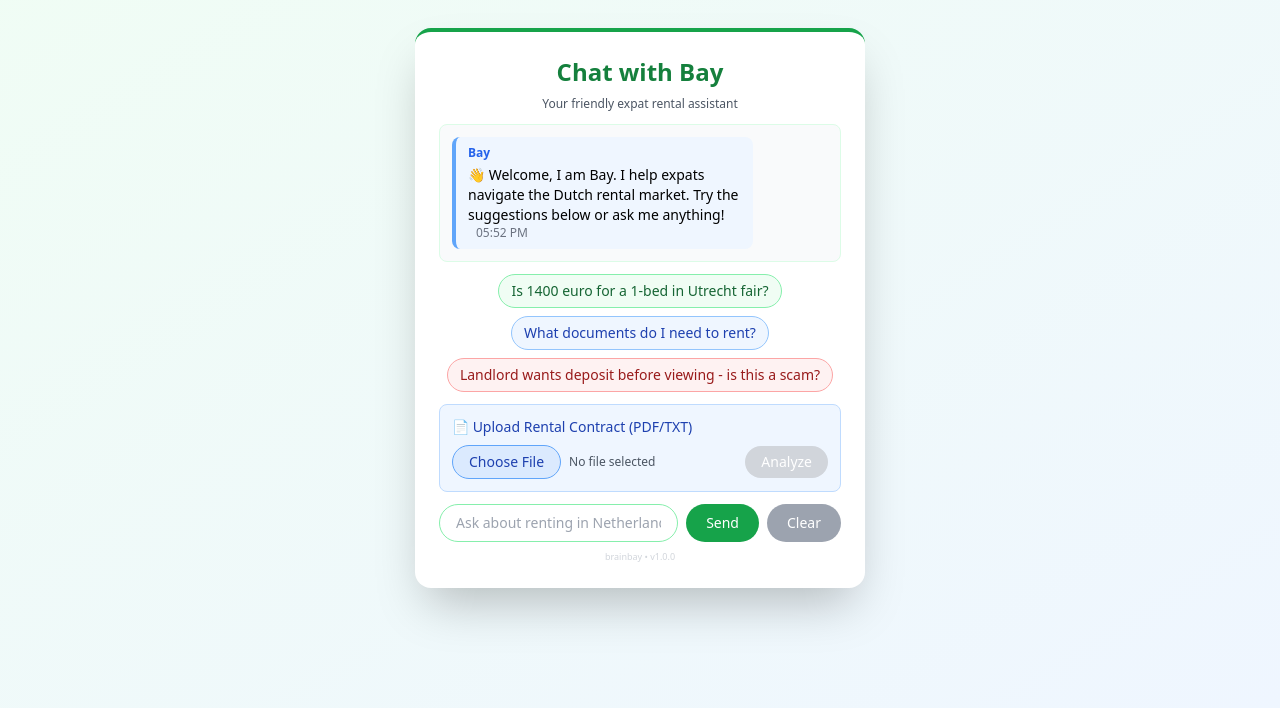
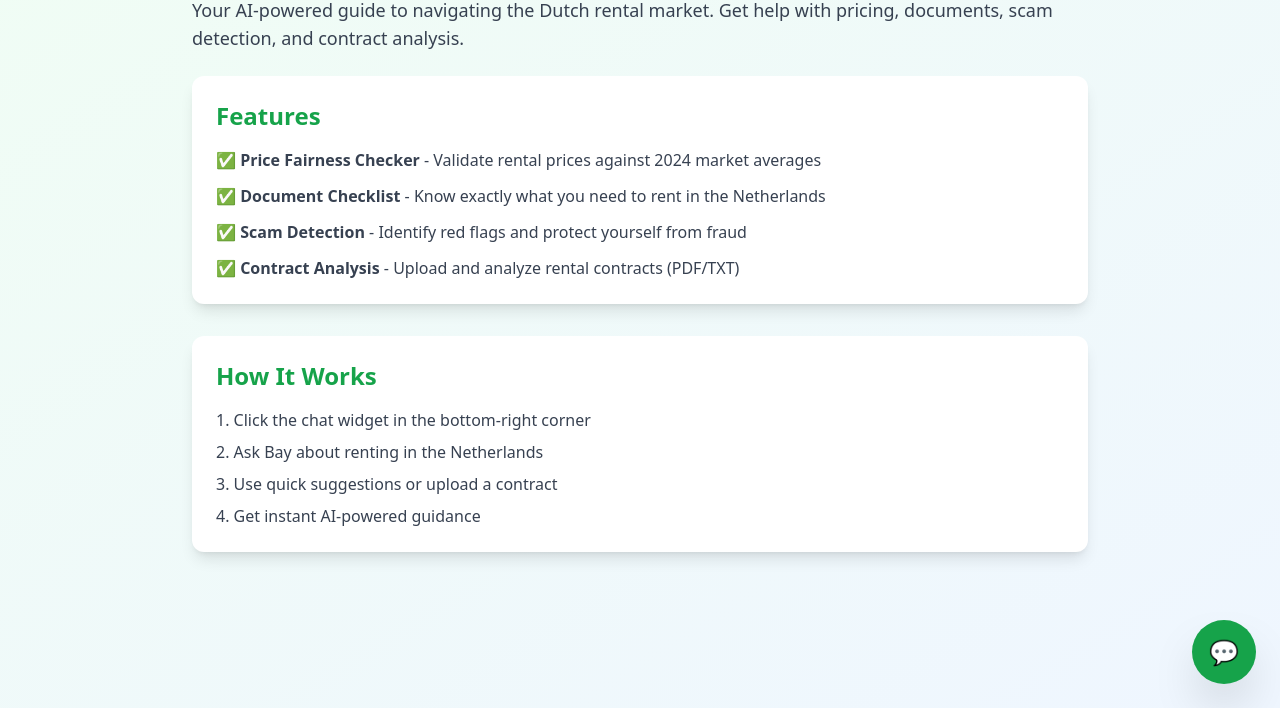
Before and after one commit to evaggian/real-estate-assistant, a website: page frontend/index.html in a window 1280 px wide. Shown: the part 92-800 px from the top of the page. Drawn offline with nearby package versions, Linux system fonts and the light colour scheme.

```diff
--- a/frontend/index.html
+++ b/frontend/index.html
@@ -6,50 +6,91 @@
   <script src="https://cdn.tailwindcss.com"></script>
 </head>
 
-<body class="bg-gradient-to-br from-green-50 to-blue-50 flex items-center justify-center h-screen">
-  <div class="bg-white shadow-2xl rounded-2xl w-[450px] p-6 flex flex-col border-t-4 border-green-600">
-    <h2 class="text-2xl font-bold text-center mb-2 text-green-700">Chat with Bay</h2>
-    <p class="text-center text-xs text-gray-600 mb-3">Your friendly expat rental assistant</p>
+<body class="bg-gradient-to-br from-green-50 to-blue-50 min-h-screen p-8">
+  <!-- Page Content -->
+  <div class="max-w-4xl mx-auto">
+    <h1 class="text-4xl font-bold text-green-700 mb-4">🇳🇱 Expat Rental Assistant</h1>
+    <p class="text-lg text-gray-700 mb-6">
+      Your AI-powered guide to navigating the Dutch rental market. Get help with pricing, documents, scam detection, and contract analysis.
+    </p>
 
-    <div id="chat-box" class="flex-1 overflow-y-auto border border-green-100 rounded-lg p-3 mb-3 h-[340px] space-y-2 bg-gray-50"></div>
+    <div class="bg-white rounded-xl shadow-lg p-6 mb-8">
+      <h2 class="text-2xl font-semibold text-green-600 mb-4">Features</h2>
+      <ul class="space-y-3 text-gray-700">
+        <li>✅ <strong>Price Fairness Checker</strong> - Validate rental prices against 2024 market averages</li>
+        <li>✅ <strong>Document Checklist</strong> - Know exactly what you need to rent in the Netherlands</li>
+        <li>✅ <strong>Scam Detection</strong> - Identify red flags and protect yourself from fraud</li>
+        <li>✅ <strong>Contract Analysis</strong> - Upload and analyze rental contracts (PDF/TXT)</li>
+      </ul>
+    </div>
+
+    <div class="bg-white rounded-xl shadow-lg p-6">
+      <h2 class="text-2xl font-semibold text-green-600 mb-4">How It Works</h2>
+      <ol class="list-decimal list-inside space-y-2 text-gray-700">
+        <li>Click the chat widget in the bottom-right corner</li>
+        <li>Ask Bay about renting in the Netherlands</li>
+        <li>Use quick suggestions or upload a contract</li>
+        <li>Get instant AI-powered guidance</li>
+      </ol>
+    </div>
+  </div>
+
+  <!-- Floating Chat Widget -->
+  <div id="chat-widget" class="fixed bottom-6 right-6 z-50">
+    <!-- Chat Toggle Button -->
+    <button id="chat-toggle" class="bg-green-600 text-white rounded-full w-16 h-16 shadow-2xl hover:bg-green-700 transition-all flex items-center justify-center text-2xl">
+      💬
+    </button>
+
+    <!-- Chat Window (hidden by default) -->
+    <div id="chat-window" class="hidden absolute bottom-20 right-0 bg-white shadow-2xl rounded-2xl w-[420px] flex flex-col border-t-4 border-green-600" style="height: 600px;">
+      <!-- Chat Header -->
+      <div class="bg-green-600 text-white px-4 py-3 rounded-t-xl flex justify-between items-center">
+        <div>
+          <h2 class="text-lg font-bold">Chat with Bay</h2>
+          <p class="text-xs text-green-100">Your friendly expat rental assistant</p>
+        </div>
+        <button id="chat-close" class="text-white hover:text-gray-200 text-2xl font-bold leading-none">&times;</button>
+      </div>
+
+      <!-- Chat Box -->
+      <div id="chat-box" class="flex-1 overflow-y-auto p-4 space-y-2 bg-gray-50"></div>
 
       <!-- Quick Start Suggestions -->
-    <div id="suggestions" class="flex flex-wrap gap-2 mb-3 justify-center" style="display: flex;">
-      <button class="suggestion-btn bg-green-50 border border-green-300 text-green-800 text-sm px-3 py-1.5 rounded-full hover:bg-green-100 transition-colors">
-        Is 1400 euro for a 1-bed in Utrecht fair?
-      </button>
-      <button class="suggestion-btn bg-blue-50 border border-blue-300 text-blue-800 text-sm px-3 py-1.5 rounded-full hover:bg-blue-100 transition-colors">
+      <div id="suggestions" class="px-4 pb-3 flex flex-wrap gap-2 justify-center" style="display: flex;">
+        <button class="suggestion-btn bg-blue-50 border border-blue-300 text-blue-800 text-xs px-3 py-1.5 rounded-full hover:bg-blue-100 transition-colors">
           What documents do I need to rent?
         </button>
-      <button class="suggestion-btn bg-red-50 border border-red-300 text-red-800 text-sm px-3 py-1.5 rounded-full hover:bg-red-100 transition-colors">
-        Landlord wants deposit before viewing - is this a scam?
+        <button class="suggestion-btn bg-green-50 border border-green-300 text-green-800 text-xs px-3 py-1.5 rounded-full hover:bg-green-100 transition-colors">
+          Is €1,400 for a 1-bed in Utrecht fair?
+        </button>
+        <button class="suggestion-btn bg-red-50 border border-red-300 text-red-800 text-xs px-3 py-1.5 rounded-full hover:bg-red-100 transition-colors">
+          Deposit before viewing - scam?
         </button>
       </div>
 
-    <!-- File Upload Section -->
-    <div class="mb-3 border border-blue-200 rounded-lg p-3 bg-blue-50">
-      <label class="text-sm font-medium text-blue-800 mb-2 block">📄 Upload Rental Contract (PDF/TXT)</label>
-      <div class="flex gap-2 items-center">
+      <!-- File Upload Button -->
+      <div id="upload-section" class="px-4 pb-3 flex justify-center" style="display: flex;">
         <input id="file-input" type="file" accept=".pdf,.txt" class="hidden" />
-        <label for="file-input" class="cursor-pointer bg-blue-100 border border-blue-400 text-blue-800 px-4 py-1.5 rounded-full hover:bg-blue-200 transition-colors text-sm font-medium">
-          Choose File
+        <label for="file-input" class="cursor-pointer bg-purple-50 border border-purple-300 text-purple-800 text-xs px-3 py-1.5 rounded-full hover:bg-purple-100 transition-colors">
+          📄 Upload Contract to Analyze
         </label>
-        <span id="file-name" class="text-xs text-gray-600 flex-1 truncate">No file selected</span>
-        <button id="upload-btn" class="bg-blue-600 text-white px-4 py-1.5 rounded-full hover:bg-blue-700 transition-colors text-sm font-medium disabled:bg-gray-300 disabled:cursor-not-allowed" disabled>
-          Analyze
-        </button>
-      </div>
       </div>
 
-    <div class="flex gap-2">
+      <!-- Input Area -->
+      <div class="px-4 pb-4 flex gap-2">
         <input id="user-input" type="text"
                class="flex-1 border border-green-300 rounded-full px-4 py-2 text-sm focus:ring-2 focus:ring-green-500 focus:outline-none bg-white"
                placeholder="Ask about renting in Netherlands..." />
-      <button id="send-btn" class="bg-green-600 text-white px-5 py-2 rounded-full hover:bg-green-700 transition-colors text-sm font-medium">Send</button>
-      <button id="clear-btn" class="bg-gray-400 text-white px-5 py-2 rounded-full hover:bg-gray-500 transition-colors text-sm font-medium">Clear</button>
+        <button id="send-btn" class="bg-green-600 text-white px-4 py-2 rounded-full hover:bg-green-700 transition-colors text-sm font-medium">Send</button>
       </div>
 
-    <p class="text-center text-[9px] text-gray-300 mt-2">brainbay • v1.0.0</p>
+      <!-- Footer -->
+      <div class="px-4 pb-2 flex justify-between items-center">
+        <p class="text-[9px] text-gray-400">brainbay • v1.0.0</p>
+        <button id="clear-btn" class="text-gray-500 hover:text-gray-700 text-xs underline">Clear chat</button>
+      </div>
+    </div>
   </div>
 
   <script src="script.js"></script>
--- a/frontend/script.js
+++ b/frontend/script.js
@@ -8,18 +8,36 @@
 const sendBtn = document.getElementById("send-btn");
 const clearBtn = document.getElementById("clear-btn");
 const suggestions = document.getElementById("suggestions");
+const uploadSection = document.getElementById("upload-section");
+
+// Chat widget toggle
+const chatToggle = document.getElementById("chat-toggle");
+const chatWindow = document.getElementById("chat-window");
+const chatClose = document.getElementById("chat-close");
+
+chatToggle.addEventListener("click", () => {
+  chatWindow.classList.toggle("hidden");
+  chatToggle.classList.toggle("hidden");
+});
+
+chatClose.addEventListener("click", () => {
+  chatWindow.classList.add("hidden");
+  chatToggle.classList.remove("hidden");
+});
 
 // Restore chat history on page load
 window.addEventListener("load", () => {
   const saved = localStorage.getItem("chatHistory");
   if (saved) {
     chatBox.innerHTML = saved;
-    // Hide suggestions if there's existing chat
+    // Hide suggestions and upload if there's existing chat
     suggestions.style.display = "none";
+    uploadSection.style.display = "none";
   } else {
-    // Show welcome message and suggestions on first load
+    // Show welcome message, suggestions, and upload on first load
     showWelcomeMessage();
     suggestions.style.display = "flex";
+    uploadSection.style.display = "flex";
   }
 });
 
@@ -154,8 +172,9 @@
     const text = btn.textContent.trim();
     input.value = text;
     sendMessage();
-    // Hide suggestions after first use
+    // Hide suggestions and upload after first use
     suggestions.style.display = "none";
+    uploadSection.style.display = "none";
   });
 });
 
@@ -170,34 +189,23 @@
     console.warn("Failed to reset backend:", err.message);
   }
 
-  // Show welcome message and suggestions again
+  // Show welcome message, suggestions, and upload again
   showWelcomeMessage();
   suggestions.style.display = "flex";
+  uploadSection.style.display = "flex";
 });
 
 // --- File Upload Feature ---
 const fileInput = document.getElementById("file-input");
-const fileName = document.getElementById("file-name");
-const uploadBtn = document.getElementById("upload-btn");
 
-// Update file name display when file is selected
-fileInput.addEventListener("change", () => {
-  if (fileInput.files.length > 0) {
-    fileName.textContent = fileInput.files[0].name;
-    uploadBtn.disabled = false;
-  } else {
-    fileName.textContent = "No file selected";
-    uploadBtn.disabled = true;
-  }
-});
-
-// Handle file upload and analysis
-uploadBtn.addEventListener("click", async () => {
+// Auto-upload and analyze when file is selected
+fileInput.addEventListener("change", async () => {
   const file = fileInput.files[0];
   if (!file) return;
 
-  // Hide suggestions on first interaction
+  // Hide suggestions and upload on first interaction
   suggestions.style.display = "none";
+  uploadSection.style.display = "none";
 
   const time = new Date().toLocaleTimeString([], { hour: "2-digit", minute: "2-digit" });
 
@@ -257,8 +265,6 @@
 
     // Reset file input
     fileInput.value = "";
-    fileName.textContent = "No file selected";
-    uploadBtn.disabled = true;
 
   } catch (error) {
     typingIndicator.remove();
@@ -270,5 +276,8 @@
       </div>`;
 
     chatBox.scrollTop = chatBox.scrollHeight;
+
+    // Reset file input on error
+    fileInput.value = "";
   }
 });
```
Also changed, not shown: README.md, screenshots/contract-analysis.png (added), screenshots/main-interface.png (added), screenshots/price-checker.png (added), 1 other file. Lines whose indentation alone changed are shown as unchanged.
